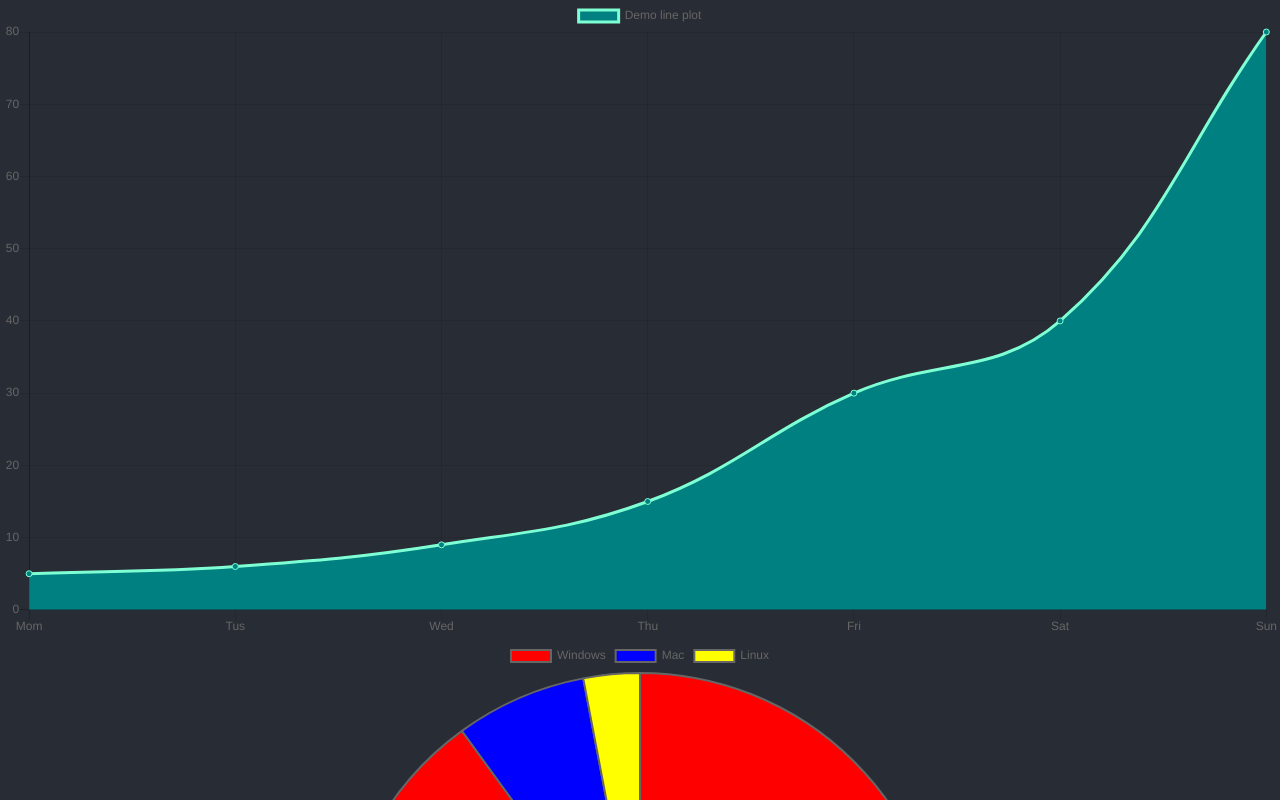
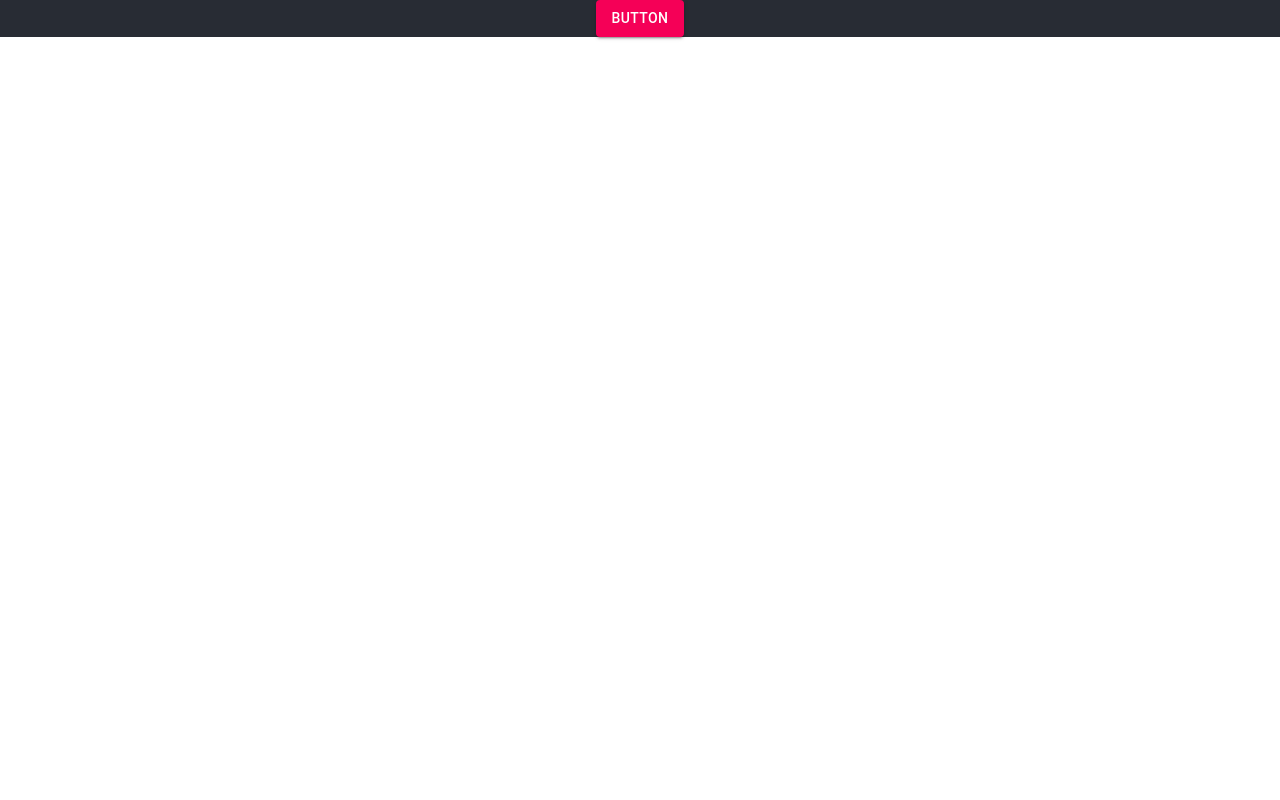
Before and after one commit to vinaka-log/COVID19, a React (Create React App) app: page / in a window 1280 px wide. Shown: the top 800 px of the page. Built offline with nearby package versions, Linux system fonts and the light colour scheme.

Commit message:
Material UI

```diff
--- a/package.json
+++ b/package.json
@@ -3,6 +3,7 @@
   "version": "0.1.0",
   "private": true,
   "dependencies": {
+    "@material-ui/core": "^4.12.1",
     "@testing-library/jest-dom": "^5.14.1",
     "@testing-library/react": "^11.2.7",
     "@testing-library/user-event": "^12.8.3",
--- a/src/App.tsx
+++ b/src/App.tsx
@@ -6,15 +6,17 @@
 import BarPlot from './components/BarPlot';
 import RadarPlot from './components/RadarPlot';
 import BubblePlot from './components/BubblePlot';
+import MaterialUi from './components/MaterialUi';
 
 function App() {
   return (
     <div className="App">
-      <LinePlot />
+      {/* <LinePlot />
       <PiePlot/>
       <BarPlot />
       <RadarPlot />
-      <BubblePlot />
+      <BubblePlot /> */}
+      <MaterialUi />
     </div>
   );
 }
--- /dev/null
+++ b/src/components/MaterialUi.tsx
@@ -0,0 +1,14 @@
+import React from 'react'
+import {Button} from "@material-ui/core"
+
+const MaterialUi: React.FC = () => {
+    return (
+        <div>
+             <Button variant= "contained" color="secondary">
+                 Button
+            </Button>
+        </div>
+    )
+}
+
+export default MaterialUi;
```
Also changed, not shown: 1 other file (tests, documents, lock files or other folders).
